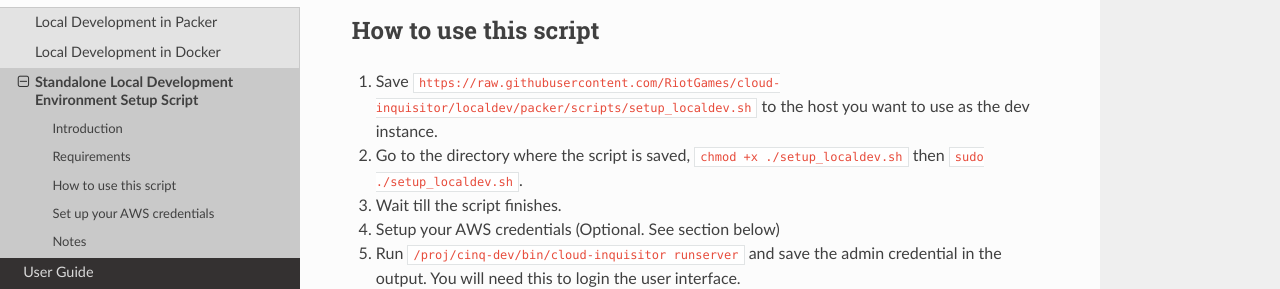
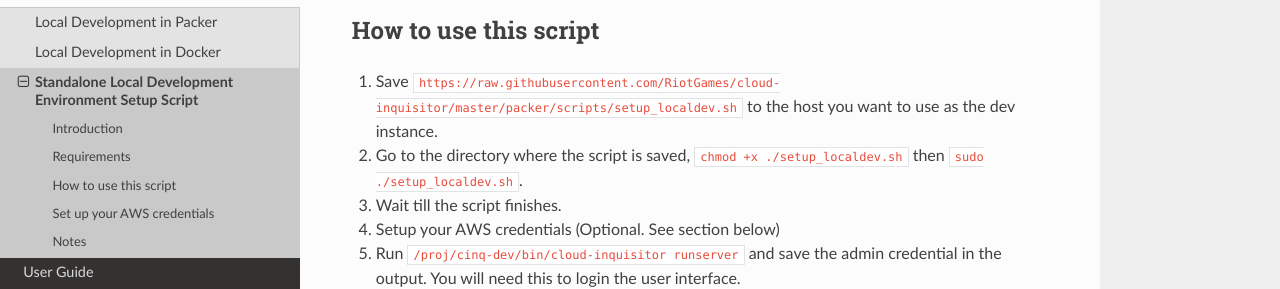
Before and after one commit to RiotGames/cinq-docs, a Sphinx documentation site: the page built from source/local-development/local.rst, in a window 1280 px wide and 900 px high, scrolled down 400 px. Shown: the part 184-473 px from the top of the window. Built offline with Sphinx 7.4.7 and the Read the Docs theme 2.0.0, drawn with Linux system fonts in a browser that asks for light colours; formulas are drawn with MathJax 3; some of the changed lines change nothing that is shown.

Commit message:
Update local.rst

```diff
--- a/source/local-development/local.rst
+++ b/source/local-development/local.rst
@@ -23,7 +23,7 @@ Requirements
 How to use this script
 ----------------------
 
-1. Save ``https://raw.githubusercontent.com/RiotGames/cloud-inquisitor/localdev/packer/scripts/setup_localdev.sh`` to the host you want to use as the dev instance.
+1. Save ``https://raw.githubusercontent.com/RiotGames/cloud-inquisitor/master/packer/scripts/setup_localdev.sh`` to the host you want to use as the dev instance.
 2. Go to the directory where the script is saved, ``chmod +x ./setup_localdev.sh`` then ``sudo ./setup_localdev.sh``.
 3. Wait till the script finishes.
 4. Setup your AWS credentials (Optional. See section below)
```
